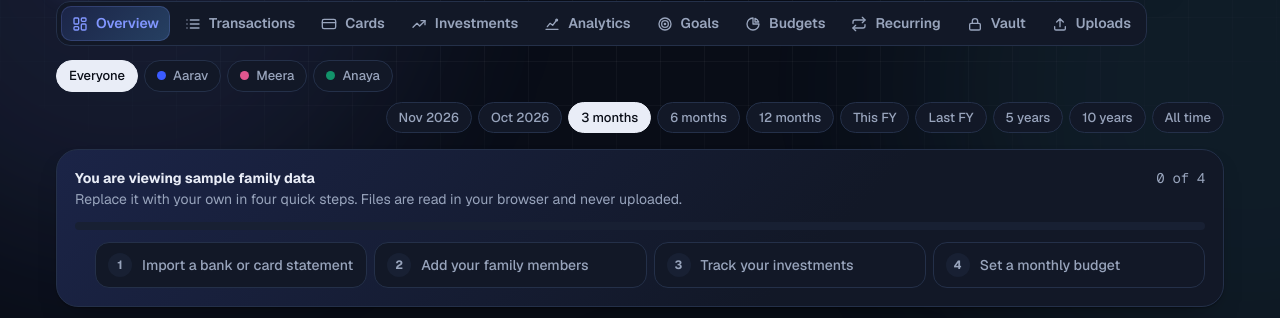
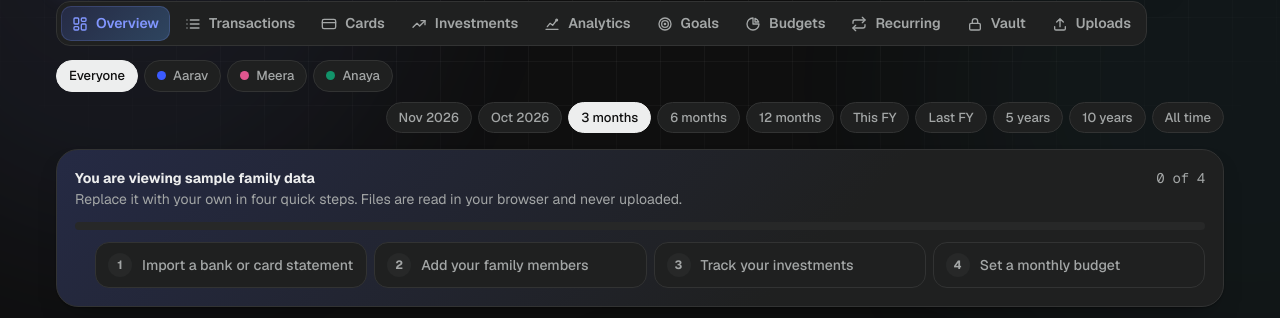
Before and after one commit to Jackpison/Indian-Finance-Tracker, a website: page index.html in a window 1280 px wide. Shown: the part 71-389 px from the top of the page. Drawn offline with Linux system fonts and the dark colour scheme.

Commit message:
Dark mode: neutral #0f0f0f background with #1f2020 surfaces
Co-Authored-By: Claude Sonnet 5.5 <noreply@anthropic.com>
Claude-Session: https://claude.ai/code/session_01HCoMPc6FfDdFnEnHpuawrr

```diff
--- a/css/app.css
+++ b/css/app.css
@@ -14,15 +14,15 @@
   --font:'Geist',system-ui,-apple-system,'Segoe UI',Roboto,sans-serif;--mono:'Geist Mono',ui-monospace,SFMono-Regular,Menlo,monospace;
 }
 @media (prefers-color-scheme:dark){:root:not([data-theme="light"]){
-  --bg:#090D17;--surface:#121827;--surface-2:#182033;--line:#243049;--fg:#E9EDF7;--muted:#98A4BC;--faint:#6B7791;
-  --accent:#8196FF;--accent-soft:#1B2447;--accent-fg:#0A0E18;
-  --in:#3DDBA0;--in-soft:#10322A;--out:#FF7B6E;--out-soft:#3A1C1B;--warn:#F5B63B;--warn-soft:#3A2C10;
-  --shadow:0 1px 2px rgba(0,0,0,.3),0 14px 30px -18px rgba(0,0,0,.6);--glow:rgba(129,150,255,.14);--accent2:#5FD4F0;--glow2:rgba(129,150,255,.22);--glow3:rgba(95,212,240,.10);color-scheme:dark}}
+  --bg:#0f0f0f;--surface:#1f2020;--surface-2:#272828;--line:#323333;--fg:#EDEEEE;--muted:#A3A6A6;--faint:#767979;
+  --accent:#8196FF;--accent-soft:#252A44;--accent-fg:#0A0A0A;
+  --in:#3DDBA0;--in-soft:#16302A;--out:#FF7B6E;--out-soft:#3A2220;--warn:#F5B63B;--warn-soft:#38301A;
+  --shadow:0 1px 2px rgba(0,0,0,.3),0 14px 30px -18px rgba(0,0,0,.6);--glow:rgba(129,150,255,.09);--accent2:#5FD4F0;--glow2:rgba(129,150,255,.22);--glow3:rgba(95,212,240,.06);color-scheme:dark}}
 :root[data-theme="dark"]{
-  --bg:#090D17;--surface:#121827;--surface-2:#182033;--line:#243049;--fg:#E9EDF7;--muted:#98A4BC;--faint:#6B7791;
-  --accent:#8196FF;--accent-soft:#1B2447;--accent-fg:#0A0E18;
-  --in:#3DDBA0;--in-soft:#10322A;--out:#FF7B6E;--out-soft:#3A1C1B;--warn:#F5B63B;--warn-soft:#3A2C10;
-  --shadow:0 1px 2px rgba(0,0,0,.3),0 14px 30px -18px rgba(0,0,0,.6);--glow:rgba(129,150,255,.14);--accent2:#5FD4F0;--glow2:rgba(129,150,255,.22);--glow3:rgba(95,212,240,.10);color-scheme:dark}
+  --bg:#0f0f0f;--surface:#1f2020;--surface-2:#272828;--line:#323333;--fg:#EDEEEE;--muted:#A3A6A6;--faint:#767979;
+  --accent:#8196FF;--accent-soft:#252A44;--accent-fg:#0A0A0A;
+  --in:#3DDBA0;--in-soft:#16302A;--out:#FF7B6E;--out-soft:#3A2220;--warn:#F5B63B;--warn-soft:#38301A;
+  --shadow:0 1px 2px rgba(0,0,0,.3),0 14px 30px -18px rgba(0,0,0,.6);--glow:rgba(129,150,255,.09);--accent2:#5FD4F0;--glow2:rgba(129,150,255,.22);--glow3:rgba(95,212,240,.06);color-scheme:dark}
 *{box-sizing:border-box}
 [hidden]{display:none!important}
 body{margin:0;background:var(--bg);color:var(--fg);font:14px/1.5 var(--font);-webkit-font-smoothing:antialiased;
```
Also changed, not shown: docs/screenshots/analytics-dark.png, docs/screenshots/analytics-light.png, docs/screenshots/analytics-patterns.png, docs/screenshots/guide.png, 7 other files.
